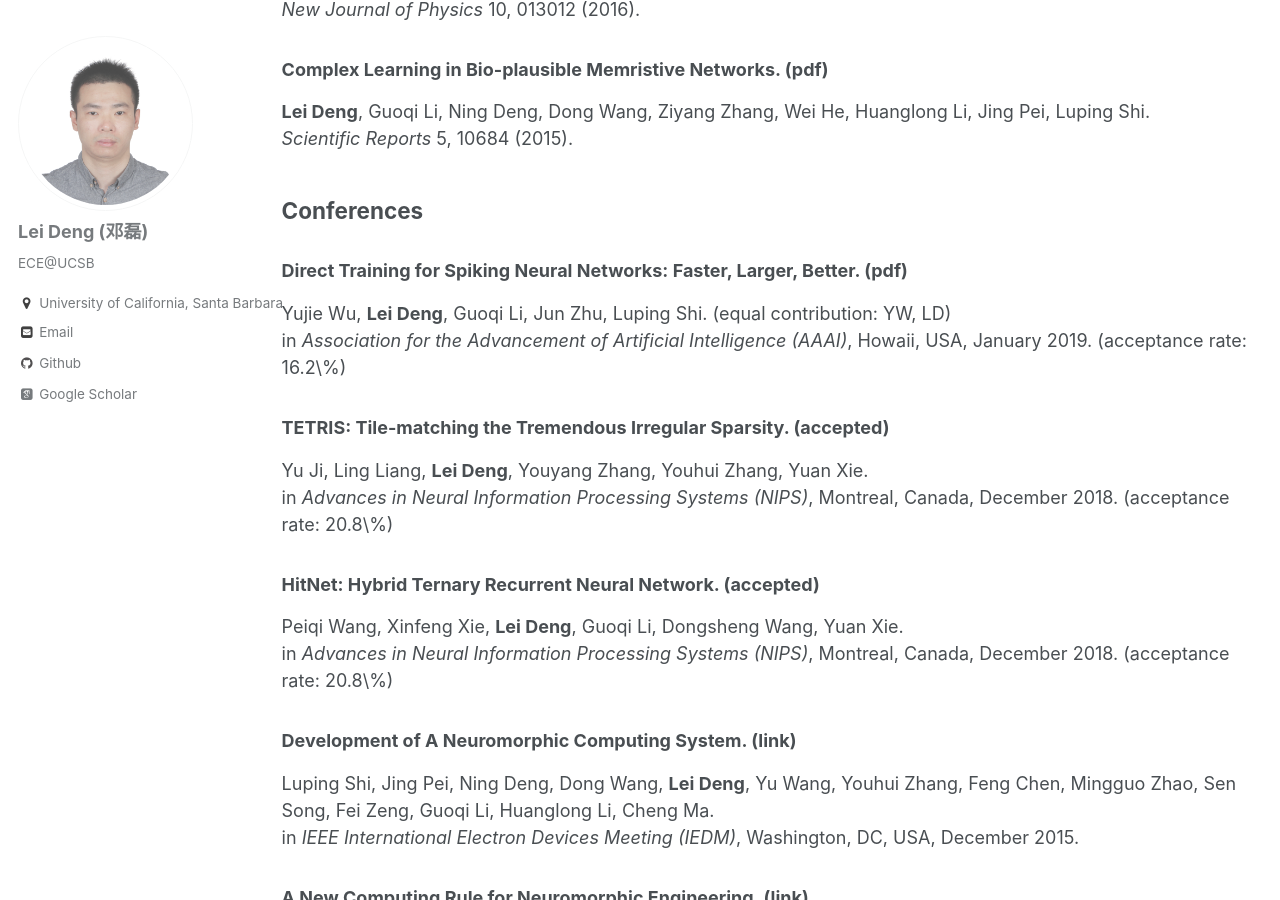
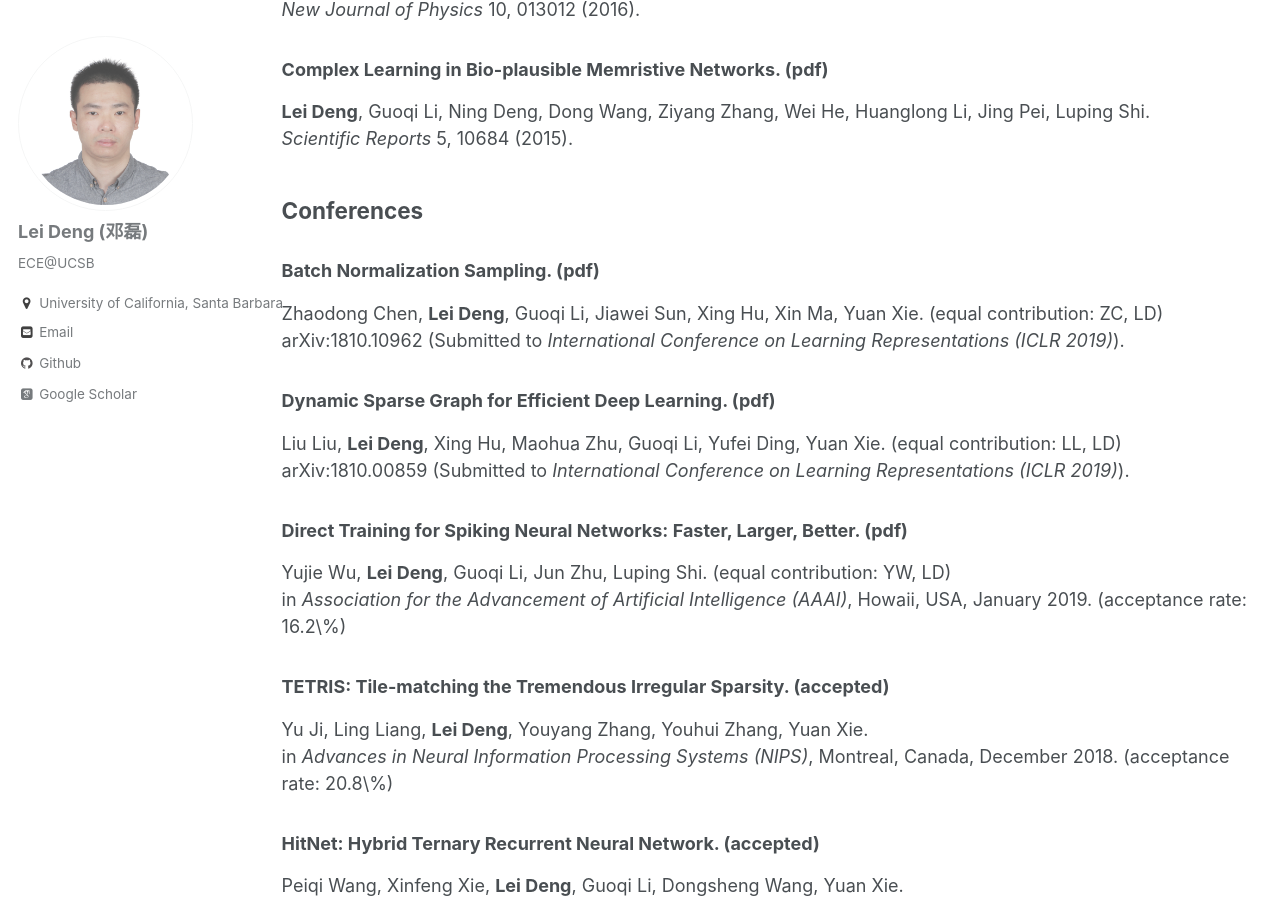
Before and after one commit to dllfei/dllfei.github.io, a Jekyll site: the page built from _pages/publications.md, in a window 1280 px wide and 900 px high, scrolled down 2222 px. Built offline with Jekyll 4.4.1, drawn with Linux system fonts in a browser that asks for light colours; some web fonts are replaced.

Commit message:
Update publications.md

```diff
--- a/_pages/publications.md
+++ b/_pages/publications.md
@@ -71,6 +71,14 @@ Guoqi Li, Wuhua Hu, Gaoxi Xiao, **Lei Deng**, Pei Tang, Jing Pei, Luping Shi. <b
 
 ## Conferences
 
+### Batch Normalization Sampling. ([pdf](https://arxiv.org/pdf/1810.10962.pdf)) <br />
+Zhaodong Chen, **Lei Deng**, Guoqi Li, Jiawei Sun, Xing Hu, Xin Ma, Yuan Xie. (equal contribution: ZC, LD) <br />
+arXiv:1810.10962 (Submitted to *International Conference on Learning Representations (ICLR 2019)*).
+
+### Dynamic Sparse Graph for Efficient Deep Learning. ([pdf](https://arxiv.org/pdf/1810.00859.pdf)) <br />
+Liu Liu, **Lei Deng**, Xing Hu, Maohua Zhu, Guoqi Li, Yufei Ding, Yuan Xie. (equal contribution: LL, LD) <br />
+arXiv:1810.00859 (Submitted to *International Conference on Learning Representations (ICLR 2019)*).
+
 ### Direct Training for Spiking Neural Networks: Faster, Larger, Better. ([pdf](https://arxiv.org/pdf/1809.05793.pdf))<br />
 Yujie Wu, **Lei Deng**, Guoqi Li, Jun Zhu, Luping Shi. (equal contribution: YW, LD) <br />
 in *Association for the Advancement of Artificial Intelligence (AAAI)*, Howaii, USA, January 2019. (acceptance rate: 16.2\%)
```
